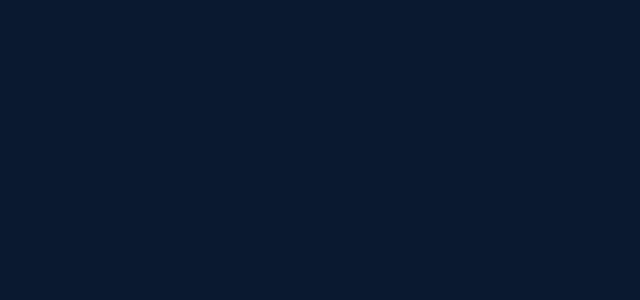
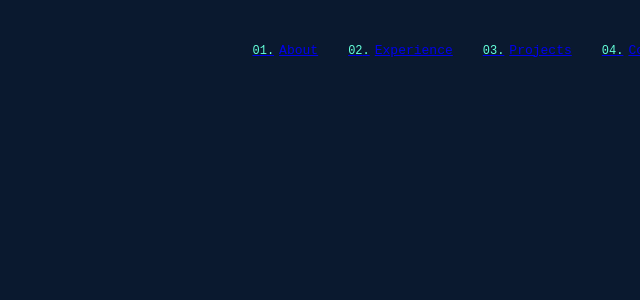
Before and after one commit to neillydev/v2, a Next.js app: page / in a window 1280 px wide. Shown: the top 300 px of the page, without its empty margins (640-1280 px from the left). Built offline with nearby package versions, Linux system fonts and the light colour scheme.

Commit message:
add NavItems to NavBar

```diff
--- a/src/components/NavBar.tsx
+++ b/src/components/NavBar.tsx
@@ -1,14 +1,29 @@
 import React, { useEffect, useState } from "react";
 import Link from "next/link";
 import { useRouter } from "next/router";
+
+import styles from '../../styles/NavBar.module.css';
+import NavItem from "./NavItem";
 
 export default function NavBar(){
     const router = useRouter();
 
     return (
-        <header className='navHeader'>
-            <nav className='nav'>
+        <header className={styles.navHeader}>
+            <nav className={styles.nav}>
+                <div className={styles.logo}>
+                    <a href="/">
 
+                    </a>
+                </div>
+                <div className={styles.navList}>
+                    <ol>
+                        <NavItem destination="/#about" itemText="About" />
+                        <NavItem destination="/#experience" itemText="Experience" />
+                        <NavItem destination="/#projects" itemText="Projects" />
+                        <NavItem destination="/#contact" itemText="Contact" />
+                    </ol>
+                </div>
             </nav>
         </header>
     )
```
